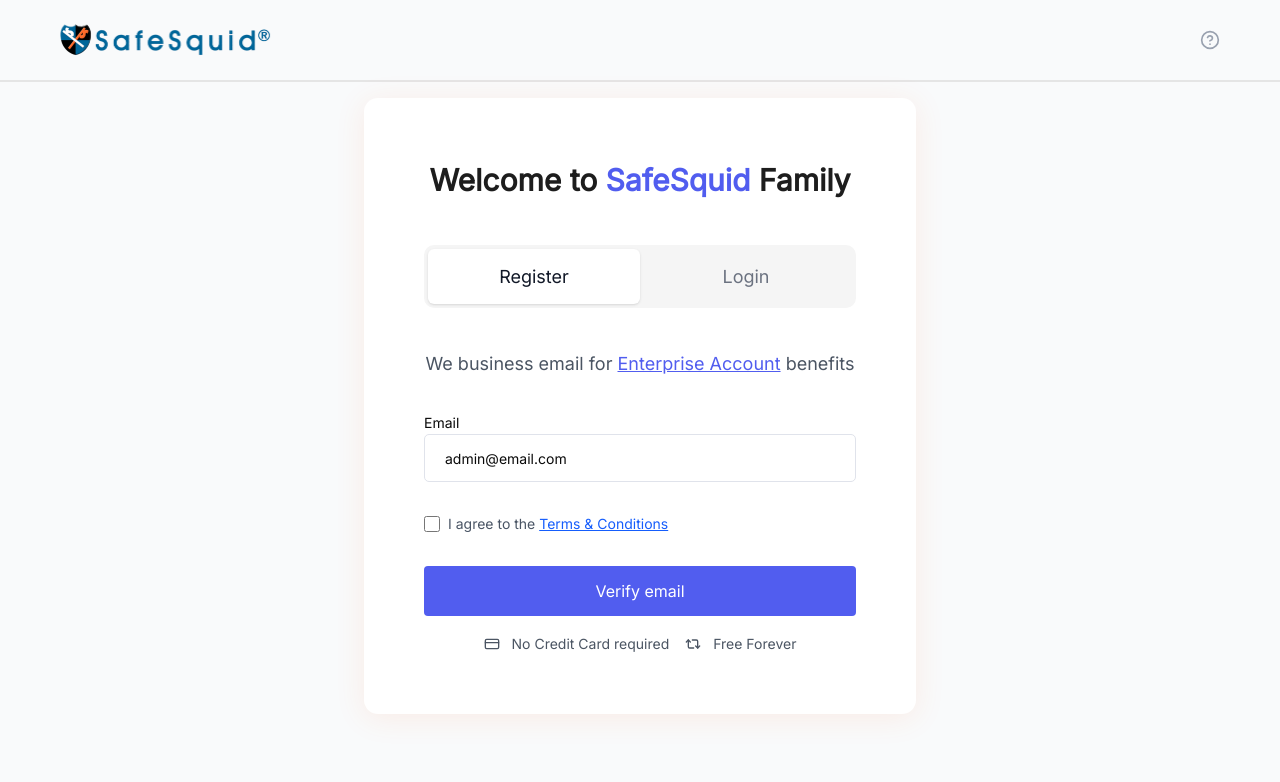
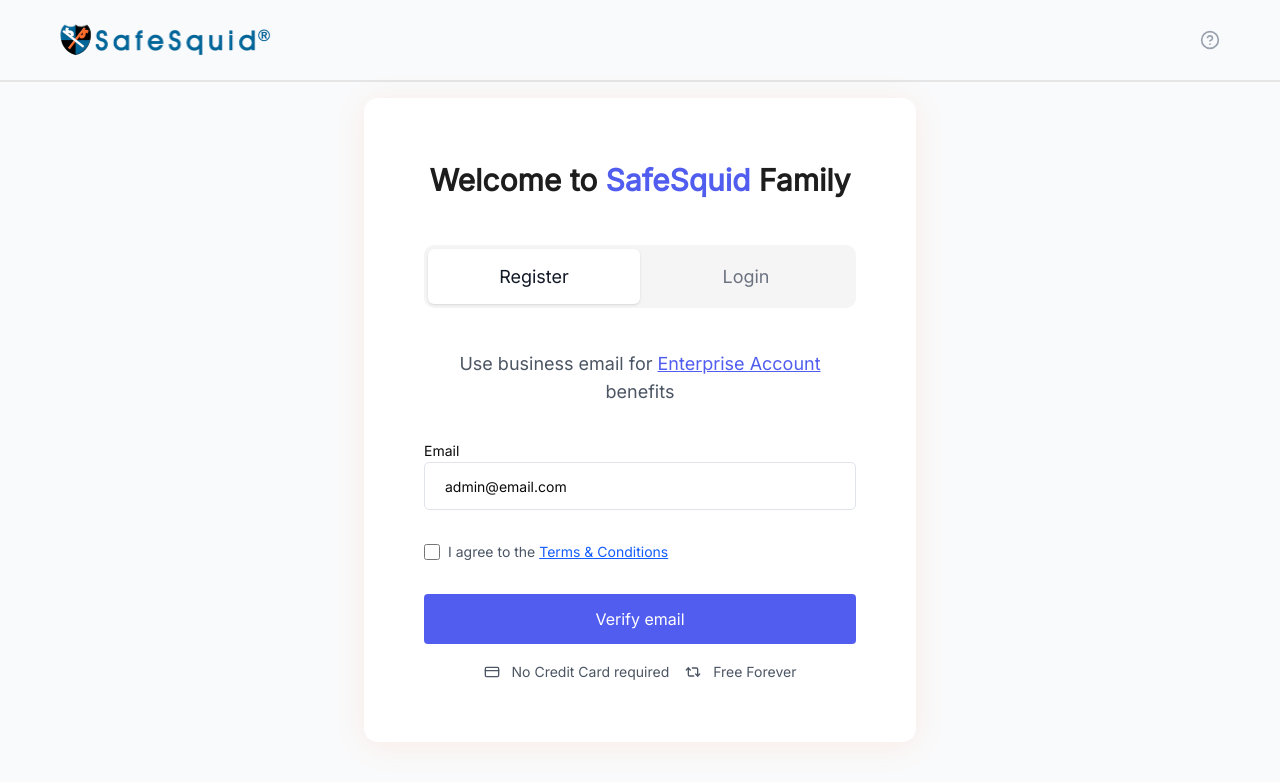
Before and after one commit to harshasurya02/safesquid-portal-ui, a Next.js app: page /auth/register in a window 1280 px wide. Shown: the top 782 px of the page. Built offline with nearby package versions, Linux system fonts and the light colour scheme.

Commit message:
fix: adjust error message styling in StatefulInput component for better visibility

```diff
--- a/src/components/auth-form.tsx
+++ b/src/components/auth-form.tsx
@@ -7,12 +7,12 @@
 import {
   Eye,
   EyeOff,
-  Edit2,
+  // Edit2,
   ChevronDown,
   Repeat2,
   CreditCard,
-  ChevronLeft,
-  MoveLeft,
+  // ChevronLeft,
+  // MoveLeft,
 } from "lucide-react";
 import { StatefulInput } from "@/components/stateful-input";
 import { StatefulButton } from "@/components/stateful-button";
@@ -680,7 +680,7 @@
     >
       <div className="text-center">
         <p className="text-sm md:text-lg text-muted inline">
-          We business email for{" "}
+          Use business email for{" "}
           <Link
             href="/auth/enterprise/MTech"
             className="text-primary underline"
@@ -765,7 +765,7 @@
     >
       <div className="text-center">
         <p className="text-sm md:text-lg text-muted inline">
-          We business email for{" "}
+          Use business email for{" "}
           <Link
             href="/auth/enterprise/MTech"
             className="text-primary underline"
@@ -951,7 +951,7 @@
             type={showConfirmPassword ? "text" : "password"}
             value={confirmPassword}
             onChange={(e) => setConfirmPassword(e.target.value)}
-            placeholder="••••••••"
+            placeholder="••••••••••••"
             error={error.confirmPassword || undefined}
             showClearButton={false}
             rightElement={
--- a/src/components/stateful-input.tsx
+++ b/src/components/stateful-input.tsx
@@ -102,7 +102,7 @@
             </button>
           )} */}
         </div>
-        {error && <p className="text-sm text-destructive">{error}</p>}
+        {error && <p className="text-xs text-destructive">{error}</p>}
       </div>
     );
   }
```
